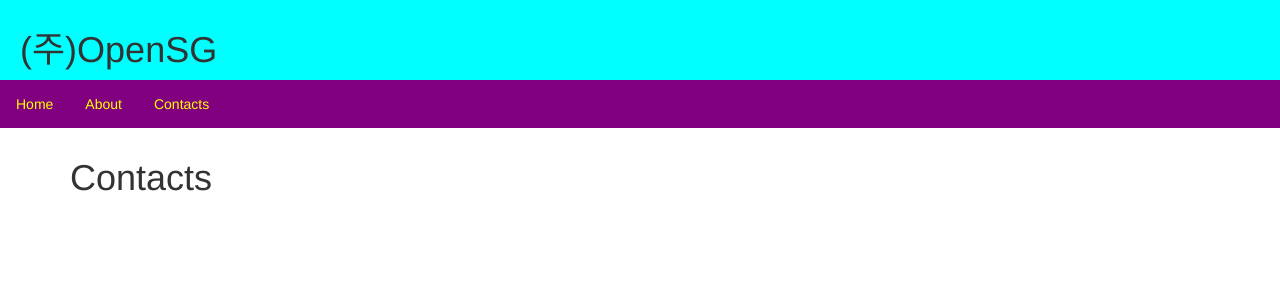
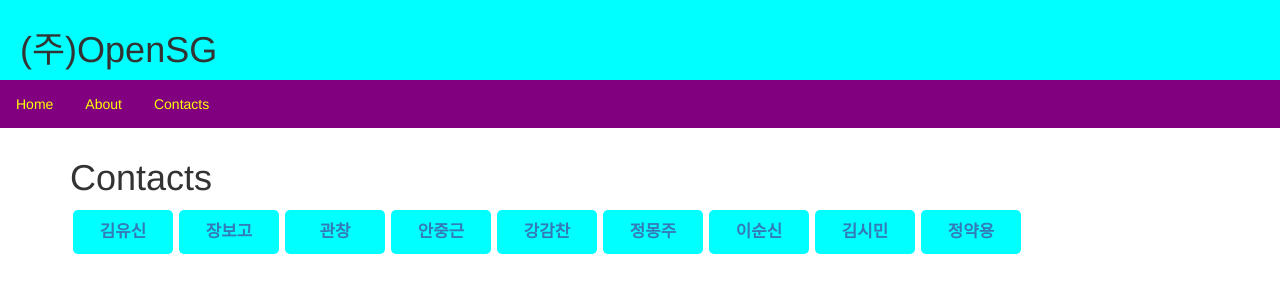
Before and after one commit to ziippy/vue_routes, a Vue app: page /#/contacts in a window 1280 px wide. Shown: the top 300 px of the page. Built offline with nearby package versions, Linux system fonts and the light colour scheme.

Commit message:
동적 라우트 작업중

```diff
--- /dev/null
+++ b/src/ContactList.js
@@ -0,0 +1,15 @@
+var contactlist = {
+  contacts : [
+    { no: 1001, name: '김유신', tel: '010-1212-3331', address: '경주'},
+    { no: 1002, name: '장보고', tel: '010-1212-3331', address: '청해진'},
+    { no: 1003, name: '관창', tel: '010-1212-3333', address: '황산벌'},
+    { no: 1004, name: '안중근', tel: '010-1212-3334', address: '해주'},
+    { no: 1005, name: '강감찬', tel: '010-1212-3335', address: '귀주'},
+    { no: 1006, name: '정몽주', tel: '010-1212-3336', address: '개성'},
+    { no: 1007, name: '이순신', tel: '010-1212-3337', address: '통제영'},
+    { no: 1008, name: '김시민', tel: '010-1212-3338', address: '진주'},
+    { no: 1009, name: '정약용', tel: '010-1212-3339', address: '남양주'},
+  ]
+}
+
+export default contactlist;
--- a/src/components/Contacts.vue
+++ b/src/components/Contacts.vue
@@ -1,14 +1,31 @@
 <template lang="html">
   <div>
     <h1>Contacts</h1>
+    <div class="wrapper">
+      <div class="box" v-for="c in contacts" :key="c.no">
+        <router-link v-bind:to="'/contacts/' + c.no">{{ c.name }}</router-link>
+      </div>
+    </div>
   </div>
 </template>
 
 <script>
+import contactlist from '../ContactList';
+
 export default {
-  name: "contacts"
+  name: "contacts",
+  data: function() {
+    return {
+      contacts : contactlist.contacts
+    }
+  }
 }
 </script>
 
 <style lang="css" scoped>
+  .wrapper { background-color:#FFF; clear:both; display:table; }
+  .box { float:left; background-color:aqua; border-radius:5px;
+          padding:10px; margin:3px; text-align:center; font-size:120%;
+          width:100px; font-weight:bold; }
+  a:link, a:visited { text-align:center; text-decoration:none; display:inline-block; }
 </style>
```
Also changed, not shown: src/components/ContactByNo.vue (added, +20 -0 lines).
